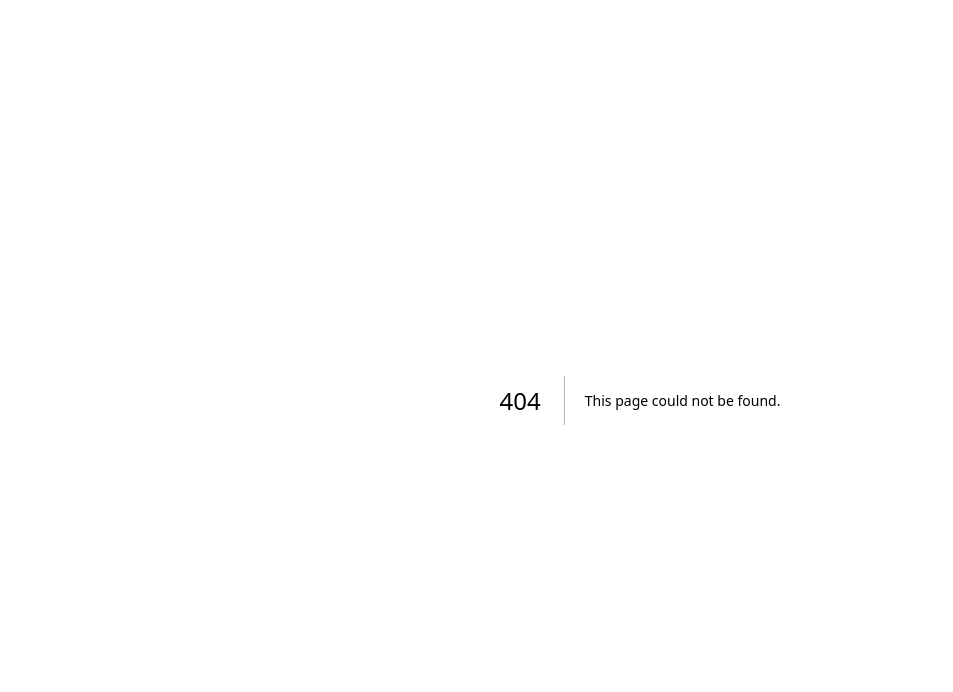
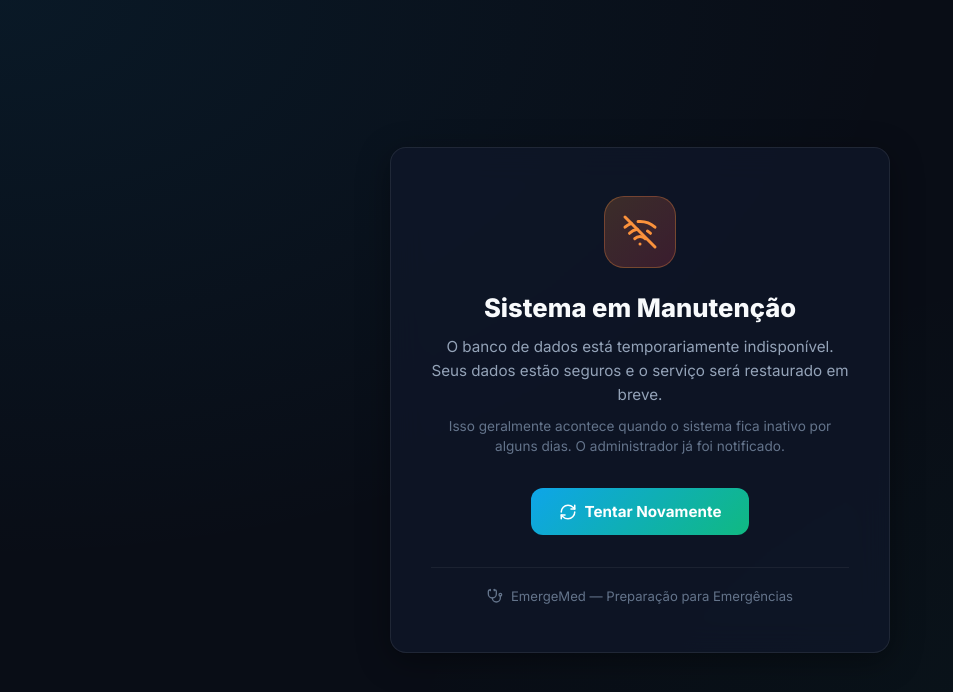
Before and after one commit to CaioPSSS/EmergeMed, a Next.js app: page /maintenance in a window 1280 px wide. Before the commit this address had no page. Shown: the top 692 px of the page, without its empty margins (0-953 px from the left). Built offline with nearby package versions, Linux system fonts and the light colour scheme.

Commit message:
feat: add automated database keep-alive workflow and implement maintenance page redirection for Supabase downtime in middleware

```diff
--- /dev/null
+++ b/app/maintenance/page.tsx
@@ -0,0 +1,109 @@
+import { Stethoscope, WifiOff, RefreshCw } from 'lucide-react';
+
+export const metadata = {
+  title: 'Manutenção — EmergeMed',
+  description: 'O sistema está temporariamente em manutenção.',
+};
+
+export default function MaintenancePage() {
+  return (
+    <div style={{
+      minHeight: '100vh',
+      display: 'flex',
+      alignItems: 'center',
+      justifyContent: 'center',
+      padding: '24px',
+    }}>
+      <div className="glass-panel" style={{
+        maxWidth: '500px',
+        width: '100%',
+        padding: '48px 40px',
+        textAlign: 'center',
+      }}>
+        {/* Icon */}
+        <div style={{
+          width: '72px',
+          height: '72px',
+          borderRadius: '20px',
+          background: 'linear-gradient(135deg, rgba(251, 146, 60, 0.2), rgba(244, 63, 94, 0.2))',
+          border: '1px solid rgba(251, 146, 60, 0.3)',
+          display: 'flex',
+          alignItems: 'center',
+          justifyContent: 'center',
+          margin: '0 auto 24px auto',
+          color: '#fb923c',
+        }}>
+          <WifiOff size={36} />
+        </div>
+
+        {/* Title */}
+        <h1 style={{
+          fontSize: '1.6rem',
+          fontWeight: 800,
+          color: 'var(--text-primary)',
+          marginBottom: '12px',
+        }}>
+          Sistema em Manutenção
+        </h1>
+
+        {/* Description */}
+        <p style={{
+          color: 'var(--text-muted)',
+          fontSize: '0.95rem',
+          lineHeight: '1.6',
+          marginBottom: '8px',
+        }}>
+          O banco de dados está temporariamente indisponível.
+          Seus dados estão seguros e o serviço será restaurado em breve.
+        </p>
+
+        <p style={{
+          color: 'var(--text-subtle)',
+          fontSize: '0.85rem',
+          lineHeight: '1.5',
+          marginBottom: '32px',
+        }}>
+          Isso geralmente acontece quando o sistema fica inativo por alguns dias.
+          O administrador já foi notificado.
+        </p>
+
+        {/* Retry Button */}
+        <a
+          href="/dashboard"
+          style={{
+            display: 'inline-flex',
+            alignItems: 'center',
+            gap: '8px',
+            padding: '14px 28px',
+            borderRadius: '12px',
+            background: 'linear-gradient(135deg, #0ea5e9, #10b981)',
+            color: 'white',
+            fontWeight: 700,
+            fontSize: '0.95rem',
+            textDecoration: 'none',
+            transition: 'all 0.2s ease',
+          }}
+        >
+          <RefreshCw size={18} />
+          Tentar Novamente
+        </a>
+
+        {/* Footer */}
+        <div style={{
+          marginTop: '32px',
+          paddingTop: '20px',
+          borderTop: '1px solid rgba(255, 255, 255, 0.06)',
+          display: 'flex',
+          alignItems: 'center',
+          justifyContent: 'center',
+          gap: '8px',
+          color: 'var(--text-subtle)',
+          fontSize: '0.82rem',
+        }}>
+          <Stethoscope size={16} />
+          EmergeMed — Preparação para Emergências
+        </div>
+      </div>
+    </div>
+  );
+}
```
Also changed, not shown: middleware.ts (+43 -4 lines).
